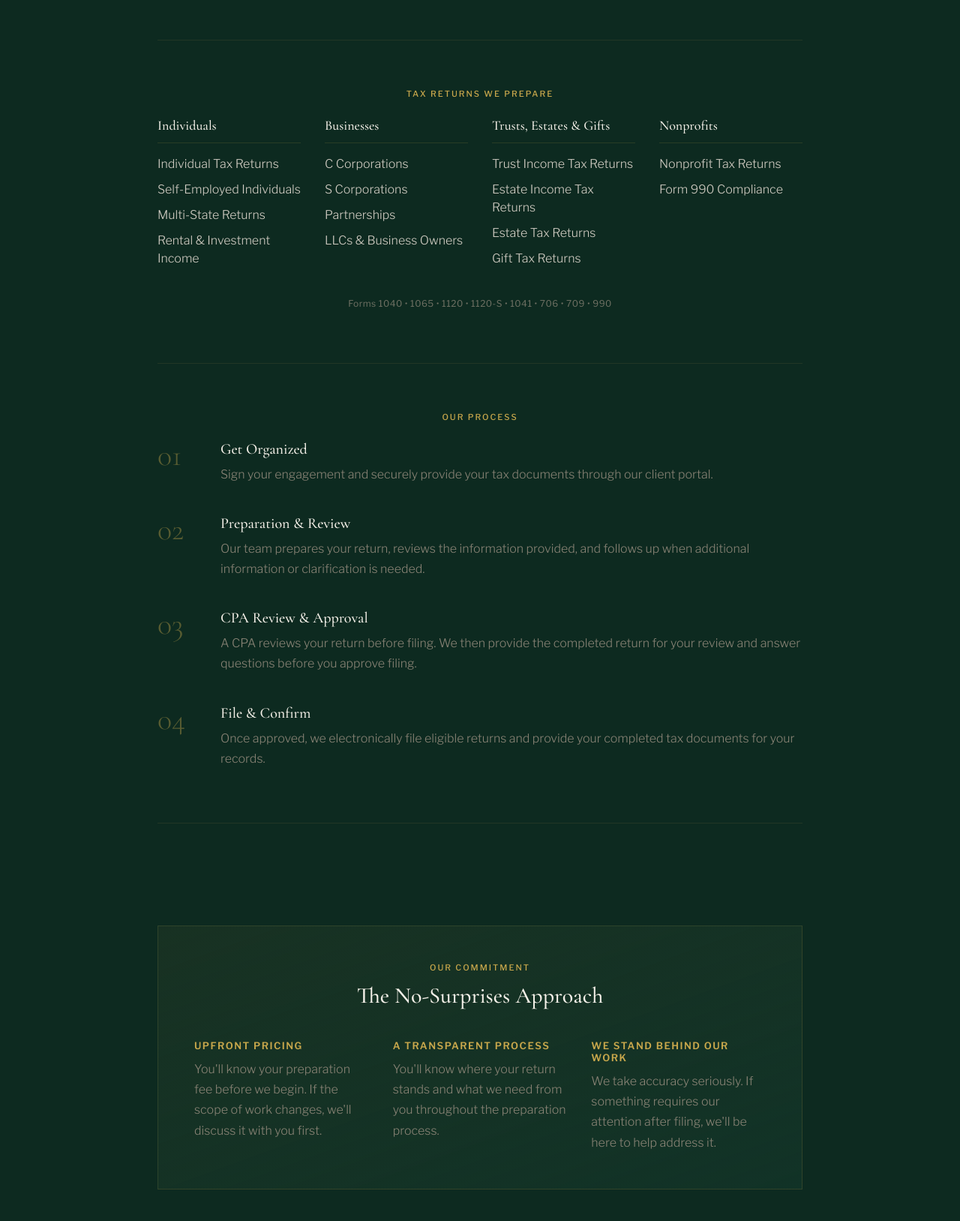
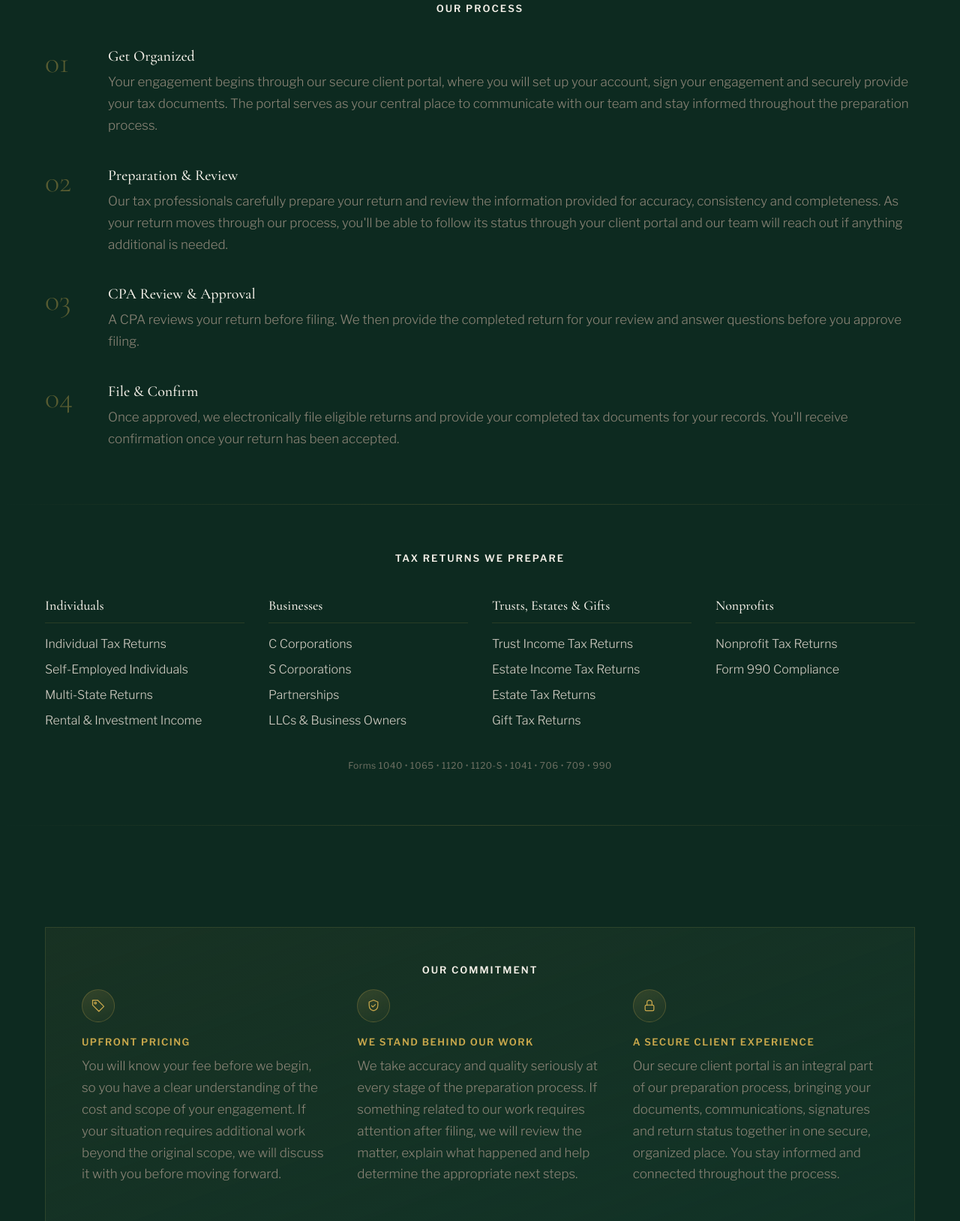
Before and after one commit to Sophiatun/AML_Website, a website: page tax-preparation.html in a window 1280 px wide. Shown: the part 942-2570 px from the top of the page at 75% size. Drawn offline with nearby package versions, Linux system fonts and the light colour scheme.

Commit message:
Polish Tax Preparation page layout, copy, and Our Commitment section
Tightens page-header and section spacing, widens content blocks to use
the full container width, and rebalances line/letter spacing across
kicker labels, paragraphs, and the What's Included checklist so it
reads consistently with the rest of the site.

Reorders sections (Our Process before Tax Returns We Prepare), renames
What's Included to What We Offer, expands the Our Process steps with
more detail, and adds a fourth Our Commitment item (A Secure Client
Experience) with icon badges for all three items. Kicker labels
site-wide now render bold cream instead of gold for better contrast.

Co-Authored-By: Claude Sonnet 5 <noreply@anthropic.com>

```diff
--- a/styles.css
+++ b/styles.css
@@ -336,7 +336,7 @@ nav .container {
   font-weight: 400;
 }
 .hero-desc {
-  font-size: 25px;
+  font-size: 26px;
   line-height: 1.8;
   color: var(--text-muted);
   max-width: 620px;
@@ -467,7 +467,7 @@ nav .container {
 
 /* PAGE HEADER (for sub-pages) */
 .page-header {
-  padding: 200px 0 90px;
+  padding: 140px 0 60px;
   text-align: center;
   position: relative;
   overflow: hidden;
@@ -491,12 +491,12 @@ nav .container {
   display: inline-flex;
   align-items: center;
   gap: 8px;
-  color: var(--gold);
+  color: var(--cream);
   font-size: 13px;
   letter-spacing: 3px;
   text-transform: uppercase;
   margin-bottom: 28px;
-  font-weight: 500;
+  font-weight: 700;
 }
 .page-kicker::before {
   content: "";
@@ -518,15 +518,16 @@ nav .container {
 }
 .page-header p {
   color: var(--text-muted);
-  font-size: 18px;
-  max-width: 640px;
+  font-size: 19px;
+  max-width: 986px;
   margin: 24px auto 0;
   line-height: 1.75;
   font-weight: 300;
+  text-wrap: balance;
 }
 .page-header-highlight {
   color: var(--gold-light) !important;
-  font-size: 15px !important;
+  font-size: 16px !important;
   margin-top: 16px !important;
   letter-spacing: 0.3px;
 }
@@ -541,10 +542,11 @@ nav .container {
   align-items: start;
 }
 .about-label {
-  font-size: 11px;
+  font-size: 13px;
   letter-spacing: 3px;
   text-transform: uppercase;
-  color: var(--gold);
+  color: var(--cream);
+  font-weight: 700;
   position: relative;
   padding-left: 44px;
 }
@@ -576,7 +578,7 @@ nav .container {
 }
 
 .services {
-  padding: 70px 0 100px;
+  padding: 40px 0 100px;
 }
 .section-header {
   text-align: center;
@@ -596,7 +598,7 @@ nav .container {
 }
 .section-header p {
   color: var(--text-muted);
-  font-size: 15px;
+  font-size: 16px;
   max-width: 520px;
   margin: 0 auto;
   line-height: 1.7;
@@ -647,7 +649,7 @@ nav .container {
 }
 .service-card p {
   color: var(--text-muted);
-  font-size: 14px;
+  font-size: 15px;
   line-height: 1.7;
   font-weight: 300;
 }
@@ -663,8 +665,8 @@ nav .container {
   gap: 12px;
   align-items: flex-start;
   color: var(--text-body);
-  font-size: 14px;
-  line-height: 1.6;
+  font-size: 19px;
+  line-height: 1.7;
   font-weight: 300;
 }
 .service-list li svg {
@@ -701,12 +703,12 @@ nav .container {
 
 /* STORY BLOCKS (used on Tax Advisory / Tax Preparation pages) */
 .story-kicker {
-  font-size: 11px;
+  font-size: 13px;
   letter-spacing: 2px;
   text-transform: uppercase;
-  color: var(--gold);
-  font-weight: 500;
-  margin-bottom: 24px;
+  color: var(--cream);
+  font-weight: 700;
+  margin-bottom: 44px;
   text-align: center;
 }
 .story-lede {
@@ -714,7 +716,7 @@ nav .container {
   margin: 0 auto 40px;
   text-align: center;
   color: var(--text-muted);
-  font-size: 16px;
+  font-size: 17px;
   line-height: 1.75;
   font-weight: 300;
 }
@@ -727,15 +729,32 @@ nav .container {
   opacity: 0.8;
 }
 .story-block {
-  max-width: 860px;
+  max-width: 1160px;
   margin: 72px auto 0;
   padding-top: 64px;
-  border-top: 1px solid rgba(201, 168, 76, 0.1);
+  position: relative;
+}
+.story-block::before {
+  content: "";
+  position: absolute;
+  top: 0;
+  left: 50%;
+  width: 100vw;
+  transform: translateX(-50%);
+  height: 1px;
+  background: linear-gradient(
+    90deg,
+    transparent,
+    rgba(201, 168, 76, 0.2),
+    transparent
+  );
 }
 .story-block:first-child {
   margin-top: 0;
   padding-top: 0;
-  border-top: none;
+}
+.story-block:first-child::before {
+  display: none;
 }
 
 .narrative-grid {
@@ -757,12 +776,12 @@ nav .container {
   );
 }
 .narrative-num {
-  font-size: 11px;
+  font-size: 13px;
   letter-spacing: 2px;
   text-transform: uppercase;
-  color: var(--gold);
-  margin-bottom: 16px;
-  font-weight: 500;
+  color: var(--cream);
+  margin-bottom: 20px;
+  font-weight: 700;
 }
 .narrative-item h4 {
   font-family: var(--font-display);
@@ -773,7 +792,7 @@ nav .container {
   line-height: 1.3;
 }
 .narrative-item p {
-  font-size: 16px;
+  font-size: 17px;
   color: var(--text-muted);
   line-height: 1.7;
   font-weight: 300;
@@ -785,20 +804,20 @@ nav .container {
 }
 
 .qualifier-block {
-  max-width: 860px;
+  max-width: 1160px;
   margin: 0 auto;
 }
 .qualifier-label {
-  font-size: 11px;
+  font-size: 13px;
   letter-spacing: 2px;
   text-transform: uppercase;
-  color: var(--gold);
-  margin-bottom: 8px;
-  font-weight: 500;
+  color: var(--cream);
+  margin-bottom: 16px;
+  font-weight: 700;
   text-align: center;
 }
 .qualifier-sub {
-  font-size: 14px;
+  font-size: 15px;
   color: var(--text-muted);
   margin-bottom: 32px;
   text-align: center;
@@ -821,7 +840,7 @@ nav .container {
   margin-bottom: 6px;
 }
 .qualifier-item p {
-  font-size: 16px;
+  font-size: 17px;
   color: var(--text-muted);
   line-height: 1.6;
   font-weight: 300;
@@ -887,12 +906,12 @@ nav .container {
   );
 }
 .guarantee-kicker {
-  font-size: 11px;
+  font-size: 13px;
   letter-spacing: 2px;
   text-transform: uppercase;
-  color: var(--gold);
-  font-weight: 500;
-  margin-bottom: 12px;
+  color: var(--cream);
+  font-weight: 700;
+  margin-bottom: 18px;
   text-align: center;
 }
 .guarantee-block h3 {
@@ -906,7 +925,27 @@ nav .container {
 .guarantee-grid {
   display: grid;
   grid-template-columns: repeat(3, 1fr);
-  gap: 32px;
+  gap: 40px;
+}
+.guarantee-icon {
+  width: 44px;
+  height: 44px;
+  border-radius: 50%;
+  display: flex;
+  align-items: center;
+  justify-content: center;
+  background: linear-gradient(
+    160deg,
+    rgba(201, 168, 76, 0.16),
+    rgba(201, 168, 76, 0.03)
+  );
+  border: 1px solid rgba(201, 168, 76, 0.25);
+  margin-bottom: 18px;
+}
+.guarantee-icon svg {
+  width: 20px;
+  height: 20px;
+  color: var(--gold);
 }
 .guarantee-item h5 {
   font-size: 13px;
@@ -917,15 +956,15 @@ nav .container {
   margin-bottom: 10px;
 }
 .guarantee-item p {
-  font-size: 16px;
+  font-size: 17px;
   color: var(--text-muted);
   line-height: 1.7;
   font-weight: 300;
 }
-@media (max-width: 700px) {
+@media (max-width: 900px) {
   .guarantee-grid {
     grid-template-columns: 1fr;
-    gap: 28px;
+    gap: 32px;
   }
   .guarantee-block {
     padding: 36px 28px;
@@ -994,7 +1033,7 @@ nav .container {
 }
 .step p {
   color: var(--text-muted);
-  font-size: 16px;
+  font-size: 17px;
   line-height: 1.7;
   font-weight: 300;
 }
@@ -1053,7 +1092,7 @@ nav .container {
 }
 .bio-text p {
   color: var(--text-muted);
-  font-size: 16px;
+  font-size: 17px;
   line-height: 1.85;
   font-weight: 300;
   margin-bottom: 20px;
@@ -1134,7 +1173,7 @@ nav .container {
   font-weight: 500;
 }
 .team-bio {
-  font-size: 13px;
+  font-size: 14px;
   color: var(--text-muted);
   line-height: 1.6;
   font-weight: 300;
@@ -1175,7 +1214,7 @@ nav .container {
   margin-bottom: 14px;
 }
 .doctrine-item p {
-  font-size: 15px;
+  font-size: 16px;
   color: var(--text-body);
   line-height: 1.75;
   font-weight: 300;
@@ -1200,7 +1239,7 @@ nav .container {
   margin-bottom: 10px;
 }
 .value-item p {
-  font-size: 14px;
+  font-size: 15px;
   color: var(--text-muted);
   line-height: 1.7;
   font-weight: 300;
@@ -1368,7 +1407,7 @@ nav .container {
 }
 .testimonial-text {
   font-family: var(--font-display);
-  font-size: 17px;
+  font-size: 18px;
   line-height: 1.75;
   color: var(--cream);
   font-weight: 300;
@@ -1446,7 +1485,7 @@ nav .container {
 }
 .contact-copy > p {
   color: var(--text-muted);
-  font-size: 16px;
+  font-size: 17px;
   line-height: 1.7;
   font-weight: 300;
   margin-bottom: 32px;
@@ -1462,7 +1501,7 @@ nav .container {
   display: flex;
   gap: 12px;
   align-items: flex-start;
-  font-size: 14px;
+  font-size: 15px;
   color: var(--text-body);
   font-weight: 300;
 }
@@ -1478,7 +1517,7 @@ nav .container {
   border-top: 1px solid rgba(201, 168, 76, 0.1);
 }
 .contact-alt p {
-  font-size: 12px;
+  font-size: 13px;
   letter-spacing: 1px;
   text-transform: uppercase;
   color: var(--text-muted);
@@ -1892,7 +1931,7 @@ footer {
 }
 #services .section-header p,
 #testimonials .section-header p {
-  font-size: 17px;
+  font-size: 18px;
 }
 #services .section-header p {
   max-width: 1200px;
@@ -1902,13 +1941,13 @@ footer {
   font-size: 28px;
 }
 #services .service-card p {
-  font-size: 16px;
+  font-size: 17px;
 }
 #services .service-link {
   font-size: 13px;
 }
 #testimonials .testimonial-text {
-  font-size: 18px;
+  font-size: 19px;
 }
 #testimonials .testimonial-name {
   font-size: 15px;
@@ -1917,10 +1956,10 @@ footer {
   font-size: clamp(34px, 4.8vw, 56px);
 }
 #contact .contact-copy > p {
-  font-size: 17px;
+  font-size: 18px;
 }
 #contact .contact-step-item {
-  font-size: 15px;
+  font-size: 16px;
 }
 #contact .contact-form-wrap h3 {
   font-size: 24px;
@@ -1970,7 +2009,7 @@ footer {
   color: var(--gold-light);
 }
 .article-summary {
-  font-size: 14px;
+  font-size: 15px;
   color: var(--text-muted);
   line-height: 1.6;
   font-weight: 300;
--- a/tax-preparation.html
+++ b/tax-preparation.html
@@ -53,17 +53,17 @@
 
     <header class="page-header">
       <div class="container">
-        <div class="page-kicker">Tax Preparation</div>
         <h1>Precise Filing. <em>No Surprises.</em></h1>
         <p>
           Tax preparation is where your financial year becomes your filed
           return. We prepare each return with careful attention to accuracy,
-          compliance, and the details that matter — so you understand what is
+          compliance, and the details that matter, so you understand what is
           being filed and why.
         </p>
         <p class="page-header-highlight">
-          For advisory clients, we also make sure the strategies implemented
-          throughout the year are accurately reflected at filing.
+          With more than 30 years of tax experience, our team of tax
+          professionals carefully prepares and reviews each return, applying
+          professional judgment to your individual tax situation.
         </p>
       </div>
     </header>
@@ -71,7 +71,7 @@
     <section class="services">
       <div class="container">
         <div class="story-block">
-          <div class="story-kicker">What's Included</div>
+          <div class="story-kicker">What We Offer</div>
           <ul class="service-list qualifier-block">
             <li class="reveal reveal-delay-1">
               <svg
@@ -159,6 +159,65 @@
         </div>
 
         <div class="story-block">
+          <div class="story-kicker">Our Process</div>
+          <div class="approach-steps">
+            <div class="step reveal reveal-delay-1">
+              <div class="step-num">01</div>
+              <div>
+                <div class="step-head">
+                  <h4>Get Organized</h4>
+                </div>
+                <p>
+                  Your engagement begins through our secure client portal, where you will set up your account, sign your engagement
+                  and securely provide your tax documents. The portal serves as your central place to communicate with our team and stay
+                  informed throughout the preparation process.
+                </p>
+              </div>
+            </div>
+            <div class="step reveal reveal-delay-2">
+              <div class="step-num">02</div>
+              <div>
+                <div class="step-head">
+                  <h4>Preparation &amp; Review</h4>
+                </div>
+                <p>
+                  Our tax professionals carefully prepare your return and review the information provided for accuracy, consistency
+                  and completeness. As your return moves through our process, you'll be able to follow its status through your client portal
+                  and our team will reach out if anything additional is needed.
+                </p>
+              </div>
+            </div>
+            <div class="step reveal reveal-delay-3">
+              <div class="step-num">03</div>
+              <div>
+                <div class="step-head">
+                  <h4>CPA Review &amp; Approval</h4>
+                </div>
+                <p>
+                  A CPA reviews your return before filing. We then provide
+                  the completed return for your review and answer questions
+                  before you approve filing.
+                </p>
+              </div>
+            </div>
+            <div class="step reveal reveal-delay-1">
+              <div class="step-num">04</div>
+              <div>
+                <div class="step-head">
+                  <h4>File &amp; Confirm</h4>
+                </div>
+                <p>
+                  Once approved, we electronically file eligible returns and
+                  provide your completed tax documents for your records.
+                  You'll receive confirmation once your return has been
+                  accepted.
+                </p>
+              </div>
+            </div>
+          </div>
+        </div>
+
+        <div class="story-block">
           <div class="story-kicker">Tax Returns We Prepare</div>
           <div class="prep-table">
             <div class="prep-col reveal reveal-delay-1">
@@ -203,85 +262,71 @@
         </div>
 
         <div class="story-block">
-          <div class="story-kicker">Our Process</div>
-          <div class="approach-steps">
-            <div class="step reveal reveal-delay-1">
-              <div class="step-num">01</div>
-              <div>
-                <div class="step-head">
-                  <h4>Get Organized</h4>
-                </div>
-                <p>
-                  Sign your engagement and securely provide your tax
-                  documents through our client portal.
-                </p>
-              </div>
-            </div>
-            <div class="step reveal reveal-delay-2">
-              <div class="step-num">02</div>
-              <div>
-                <div class="step-head">
-                  <h4>Preparation &amp; Review</h4>
-                </div>
-                <p>
-                  Our team prepares your return, reviews the information
-                  provided, and follows up when additional information or
-                  clarification is needed.
-                </p>
-              </div>
-            </div>
-            <div class="step reveal reveal-delay-3">
-              <div class="step-num">03</div>
-              <div>
-                <div class="step-head">
-                  <h4>CPA Review &amp; Approval</h4>
-                </div>
-                <p>
-                  A CPA reviews your return before filing. We then provide
-                  the completed return for your review and answer questions
-                  before you approve filing.
-                </p>
-              </div>
-            </div>
-            <div class="step reveal reveal-delay-1">
-              <div class="step-num">04</div>
-              <div>
-                <div class="step-head">
-                  <h4>File &amp; Confirm</h4>
-                </div>
-                <p>
-                  Once approved, we electronically file eligible returns and
-                  provide your completed tax documents for your records.
-                </p>
-              </div>
-            </div>
-          </div>
-        </div>
-
-        <div class="story-block">
           <div class="guarantee-block reveal">
             <div class="guarantee-kicker">Our Commitment</div>
-            <h3>The No-Surprises Approach</h3>
             <div class="guarantee-grid">
               <div class="guarantee-item">
+                <div class="guarantee-icon">
+                  <svg
+                    viewBox="0 0 24 24"
+                    fill="none"
+                    stroke="currentColor"
+                    stroke-width="1.5"
+                    stroke-linecap="round"
+                    stroke-linejoin="round"
+                  >
+                    <path
+                      d="M3 3h8l10 10-8 8L3 11V3z"
+                    />
+                    <circle cx="7.5" cy="7.5" r="1.5" />
+                  </svg>
+                </div>
                 <h5>Upfront Pricing</h5>
                 <p>
-                  You'll know your preparation fee before we begin. If the
-                  scope of work changes, we'll discuss it with you first.
+                  You will know your fee before we begin, so you have a clear understanding of the cost and scope of your engagement.
+                  If your situation requires additional work beyond the original scope, we will discuss it with you before moving forward.
                 </p>
               </div>
               <div class="guarantee-item">
-                <h5>A Transparent Process</h5>
+                <div class="guarantee-icon">
+                  <svg
+                    viewBox="0 0 24 24"
+                    fill="none"
+                    stroke="currentColor"
+                    stroke-width="1.5"
+                    stroke-linecap="round"
+                    stroke-linejoin="round"
+                  >
+                    <path
+                      d="M12 3l7 3v5c0 4.5-3 8-7 9-4-1-7-4.5-7-9V6l7-3z"
+                    />
+                    <path d="M9 12l2 2 4-4" />
+                  </svg>
+                </div>
+                <h5>We Stand Behind Our Work</h5>
                 <p>
-                  You'll know where your return stands and what we need from
-                  you throughout the preparation process.
+                  We take accuracy and quality seriously at every stage of the preparation process. If something related to our work requires attention
+                  after filing, we will review the matter, explain what happened and help determine the appropriate next steps.
                 </p>
               </div>
               <div class="guarantee-item">
-                <h5>We Stand Behind Our Work</h5>
+                <div class="guarantee-icon">
+                  <svg
+                    viewBox="0 0 24 24"
+                    fill="none"
+                    stroke="currentColor"
+                    stroke-width="1.5"
+                    stroke-linecap="round"
+                    stroke-linejoin="round"
+                  >
+                    <rect x="5" y="11" width="14" height="9" rx="2" />
+                    <path d="M8 11V7a4 4 0 0 1 8 0v4" />
+                  </svg>
+                </div>
+                <h5>A Secure Client Experience</h5>
                 <p>
-                  We take accuracy seriously. If something requires our
-                  attention after filing, we'll be here to help address it.
+                  Our secure client portal is an integral part of our preparation process, bringing your documents,
+                  communications, signatures and return status together in one secure, organized place. You stay informed and connected throughout the process.
                 </p>
               </div>
             </div>
```
